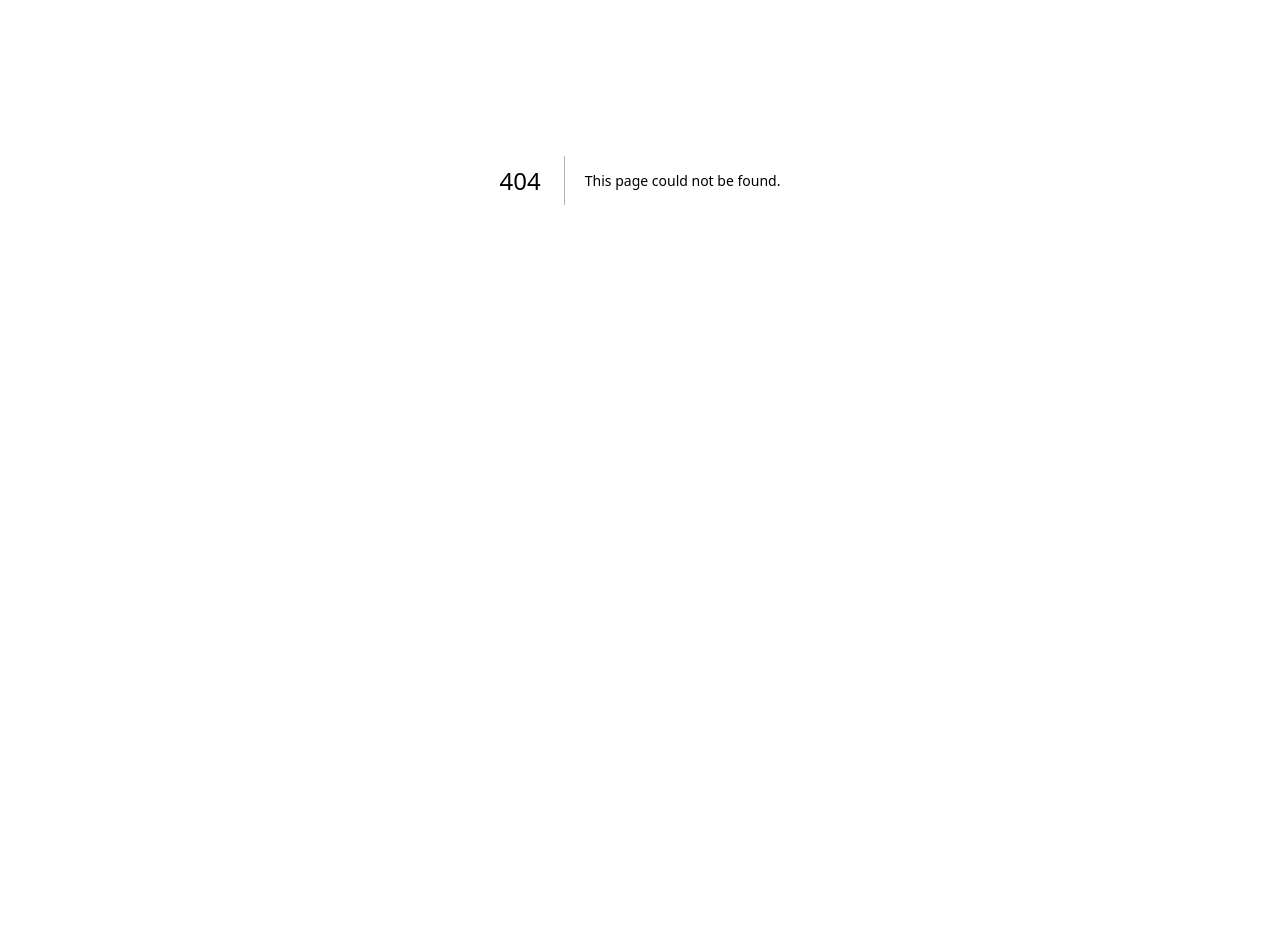
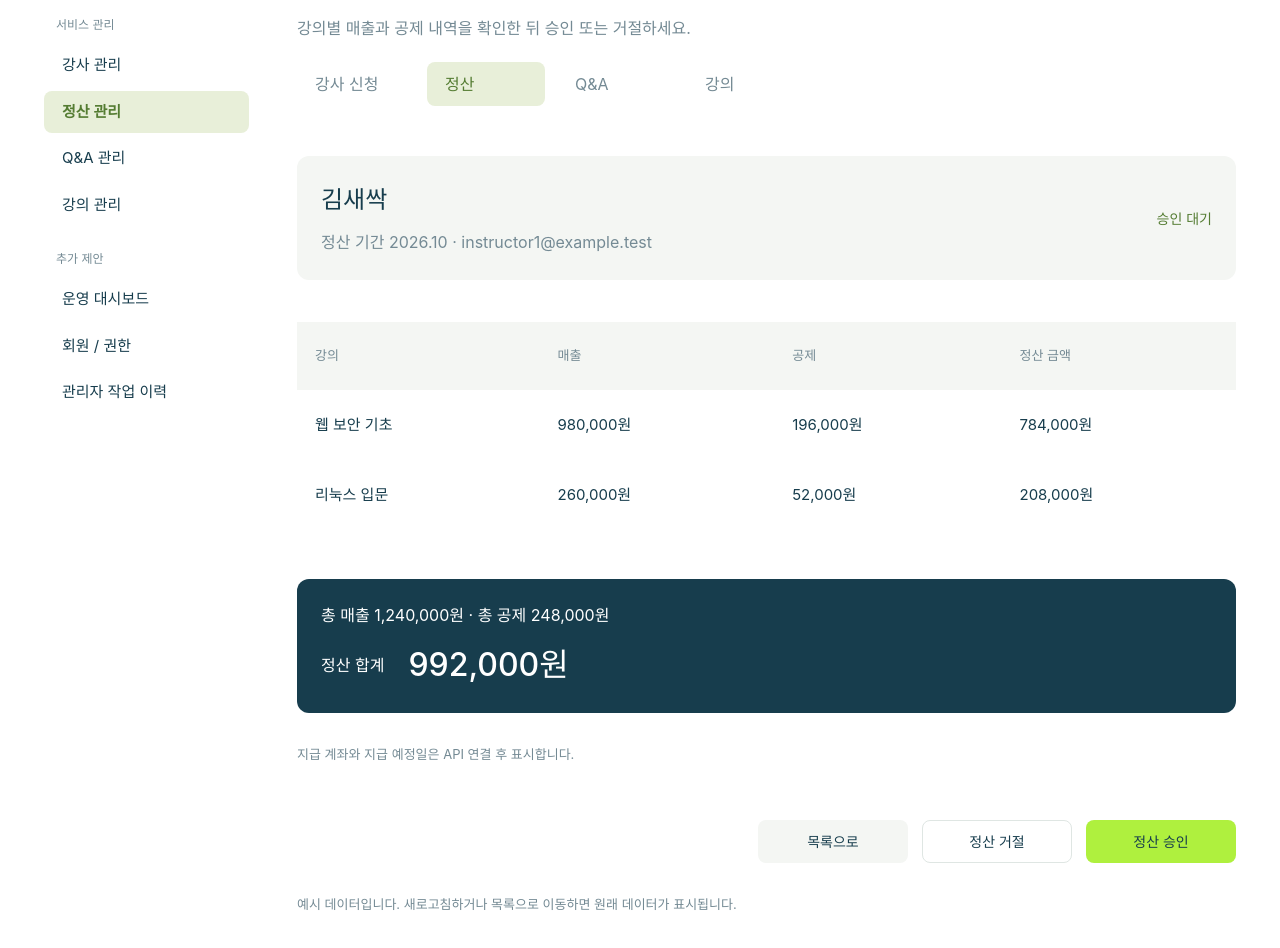
Before and after one commit to SaeMoi/SesacEdu_Admin_Server, a Next.js app in the folder frontend/: page /settlements/1 in a window 1280 px wide. Before the commit this address had no page. Shown: the part 220-1168 px from the top of the page. Before the commit the page ends 800 px from the top, so only its background shows below. Built offline with nearby package versions, Linux system fonts and the light colour scheme; no server answers.

Commit message:
feat:[admin-settlement] 정산 목록 상세와 승인 거절 화면 추가

```diff
--- /dev/null
+++ b/frontend/app/settlements/[sid]/page.jsx
@@ -0,0 +1,18 @@
+import { notFound } from "next/navigation";
+import AdminShell from "../../../components/AdminShell";
+import ServiceTabs from "../../../components/ServiceTabs";
+import SettlementReview from "../../../components/SettlementReview";
+import { settlements } from "../../../lib/settlement-mocks";
+
+export default async function SettlementPage({ params }) {
+  const { sid } = await params;
+  const record = settlements.find((item) => String(item.id) === sid);
+  if (!record) notFound();
+  return <AdminShell active="settlements">
+    <p className="breadcrumb">관리자공간 / 관리자센터</p>
+    <h1>정산 상세</h1>
+    <p className="description">강의별 매출과 공제 내역을 확인한 뒤 승인 또는 거절하세요.</p>
+    <ServiceTabs active="settlements" />
+    <SettlementReview record={record} />
+  </AdminShell>;
+}
--- /dev/null
+++ b/frontend/components/SettlementReview.jsx
@@ -0,0 +1,73 @@
+"use client";
+import { useRef, useState } from "react";
+import Link from "next/link";
+import { totals, won } from "../lib/settlement-mocks";
+
+export default function SettlementReview({ record }) {
+  const dialog = useRef(null);
+  const [status, setStatus] = useState(record.status);
+  const [mode, setMode] = useState("approve");
+  const [reason, setReason] = useState("");
+  const [savedReason, setSavedReason] = useState(record.reason || "");
+  const [notice, setNotice] = useState("");
+  const sum = totals(record);
+  const open = (nextMode) => { setMode(nextMode); setReason(""); dialog.current.showModal(); };
+  const submit = (event) => {
+    event.preventDefault();
+    if (status !== "승인 대기" || (mode === "reject" && !reason.trim())) return;
+    setStatus(mode === "reject" ? "거절" : "승인 완료");
+    setSavedReason(mode === "reject" ? reason.trim() : "");
+    setNotice("화면 상태를 변경했습니다. 예시 동작이며 서버에는 저장하지 않았습니다.");
+    dialog.current.close();
+  };
+
+  return <>
+    <section className="applicant-summary settlement-person" aria-label="정산 대상">
+      <div><h2>{record.name}</h2><p>정산 기간 {record.period} · {record.email}</p></div>
+      <span className="application-status">{status}</span>
+    </section>
+    <div className="table-wrap"><table>
+      <caption className="sr-only">강의별 정산 내역</caption>
+      <thead><tr>{["강의", "매출", "공제", "정산 금액"].map((text) => <th key={text} scope="col">{text}</th>)}</tr></thead>
+      <tbody>{record.items.map((item) => <tr key={item.id}>
+        <td>{item.name}</td><td>{won(item.sales)}</td><td>{won(item.deduction)}</td><td>{won(item.sales - item.deduction)}</td>
+      </tr>)}</tbody>
+    </table></div>
+    <section className="settlement-total" aria-label="정산 합계">
+      <p>총 매출 {won(sum.sales)} · 총 공제 {won(sum.deduction)}</p>
+      <div><span>정산 합계</span><strong>{won(sum.amount)}</strong></div>
+    </section>
+    <p className="screen-note">지급 계좌와 지급 예정일은 API 연결 후 표시합니다.</p>
+    {savedReason && <section className="review-reason"><h2>거절 사유</h2><p>{savedReason}</p></section>}
+    <div className="detail-actions">
+      <Link className="action-button action-back" href="/settlements">목록으로</Link>
+      {status === "승인 대기" && <>
+        <button type="button" className="action-button settlement-reject" onClick={() => open("reject")}>정산 거절</button>
+        <button type="button" className="action-button action-reject" onClick={() => open("approve")}>정산 승인</button>
+      </>}
+    </div>
+    <p className="screen-note" role="status">{notice}</p>
+    <p className="screen-note">예시 데이터입니다. 새로고침하거나 목록으로 이동하면 원래 데이터가 표시됩니다.</p>
+    <dialog ref={dialog} className="review-dialog" aria-labelledby="settlement-dialog-title">
+      <form onSubmit={submit}>
+        <div className="review-dialog-heading">
+          <h2 id="settlement-dialog-title">{mode === "reject" ? "정산 거절 사유" : "정산 승인 확인"}</h2>
+          <button type="button" aria-label="팝업 닫기" onClick={() => dialog.current.close()}>×</button>
+        </div>
+        <div className="settlement-dialog-summary"><p>{record.name} / {record.period}</p><p>정산 금액 {won(sum.amount)}</p></div>
+        {mode === "reject" ? <div className="review-reason-input">
+          <label htmlFor="settlement-reason">거절 사유 *</label>
+          <textarea id="settlement-reason" value={reason} onChange={(event) => setReason(event.target.value)}
+            maxLength={500} required placeholder="확인이 필요한 항목과 거절 사유를 작성해 주세요." />
+          <p className="review-char-count">{reason.length} / 500</p>
+        </div> : <p>정산 내역을 승인하시겠어요? 현재 단계에서는 실제 지급되지 않습니다.</p>}
+        <div className="detail-actions">
+          <button type="button" className="action-button action-back" onClick={() => dialog.current.close()}>취소</button>
+          <button type="submit" className="action-button action-approve" disabled={mode === "reject" && !reason.trim()}>
+            {mode === "reject" ? "거절 확정" : "승인 확정"}
+          </button>
+        </div>
+      </form>
+    </dialog>
+  </>;
+}
```
Also changed, not shown: frontend/app/settlements/page.jsx (added, +51 -0 lines).
